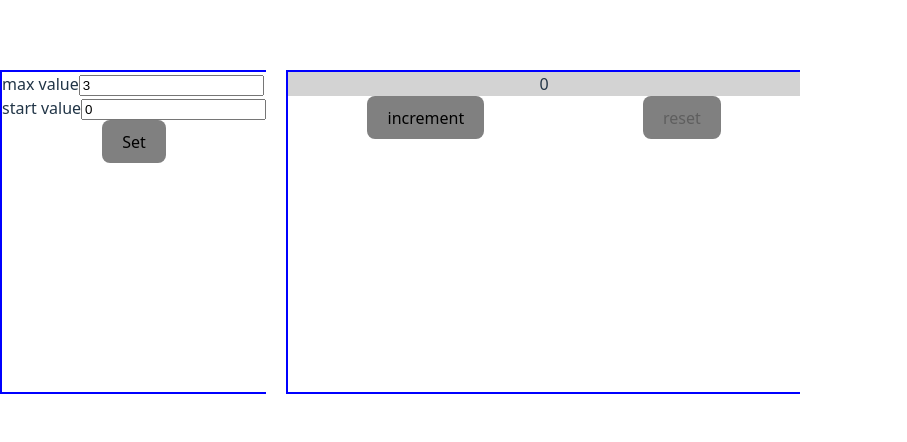
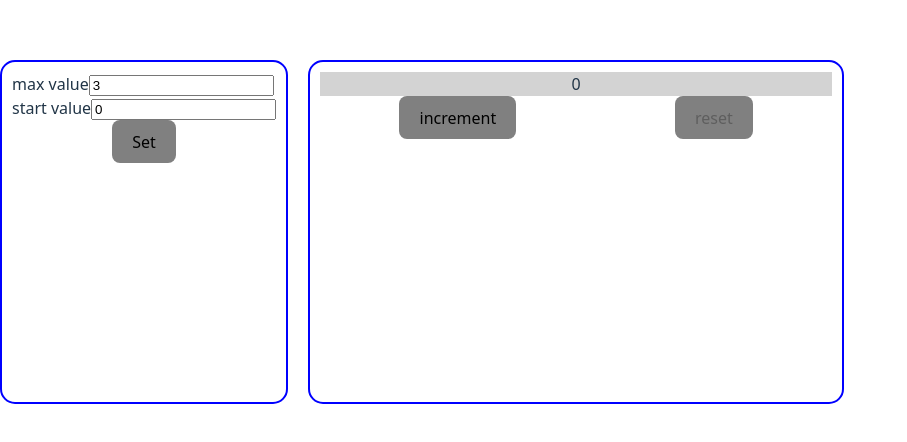
Before and after one commit to VanoKi/Counter2, a React (Vite) app in the folder counter2/: page / in a window 1280 px wide. Shown: the part 168-610 px from the top of the page, without its empty margins (0-907 px from the left). Built offline with nearby package versions, Linux system fonts and the light colour scheme.

Commit message:
fix: styles

```diff
--- a/counter2/src/App.css
+++ b/counter2/src/App.css
@@ -6,7 +6,8 @@
 
 .app > div {
   border: 2px solid blue;
-  border-right: 5px;
+  border-radius: 15px;
+  padding: 10px;
 }
 
 .display {
--- a/counter2/src/components/CounterDisplay.tsx
+++ b/counter2/src/components/CounterDisplay.tsx
@@ -10,7 +10,7 @@ type Props = {
 
 export const CounterDisplay = (props: Props) => {
 
-  const {minVal, maxVal, setMinVal, setMaxVal} = props
+  const {minVal, maxVal} = props
   let [val, setVal] = useState(minVal)
 
   const incVal = () => {
@@ -22,6 +22,10 @@ export const CounterDisplay = (props: Props) => {
   }
 
   const resetVal = () => {
+    setVal(minVal)
+  }
+
+  if (val < minVal || val > maxVal) {
     setVal(minVal)
   }
 
```
